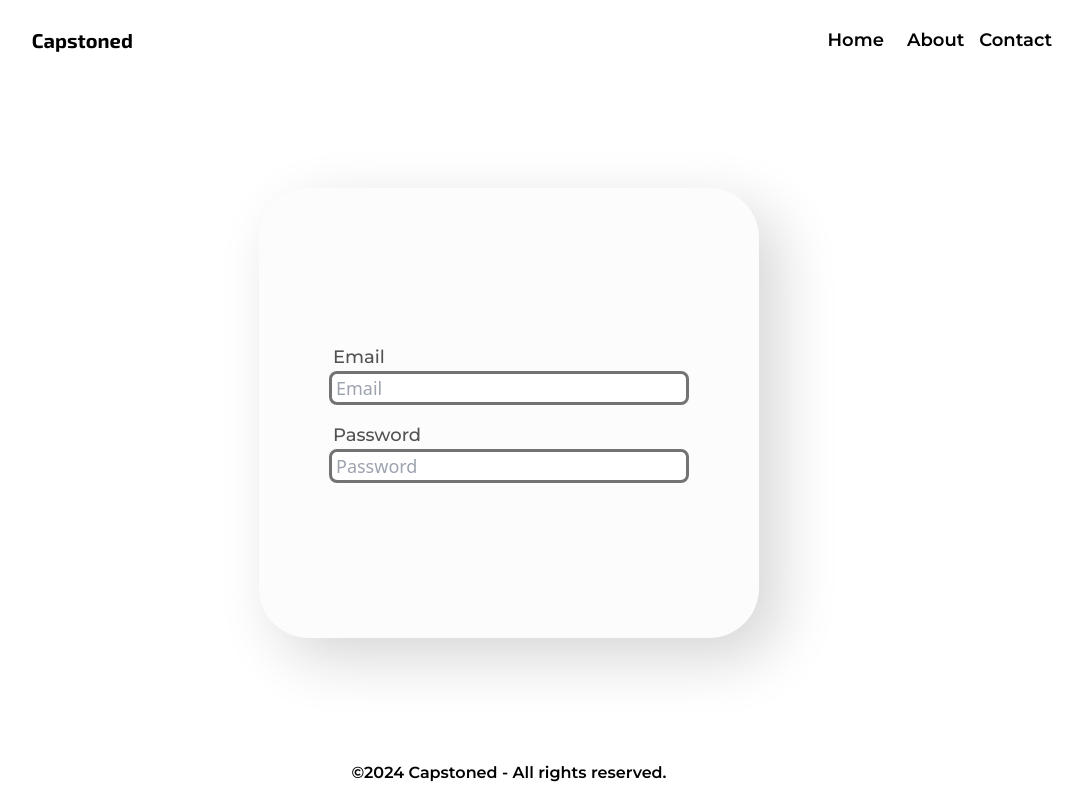
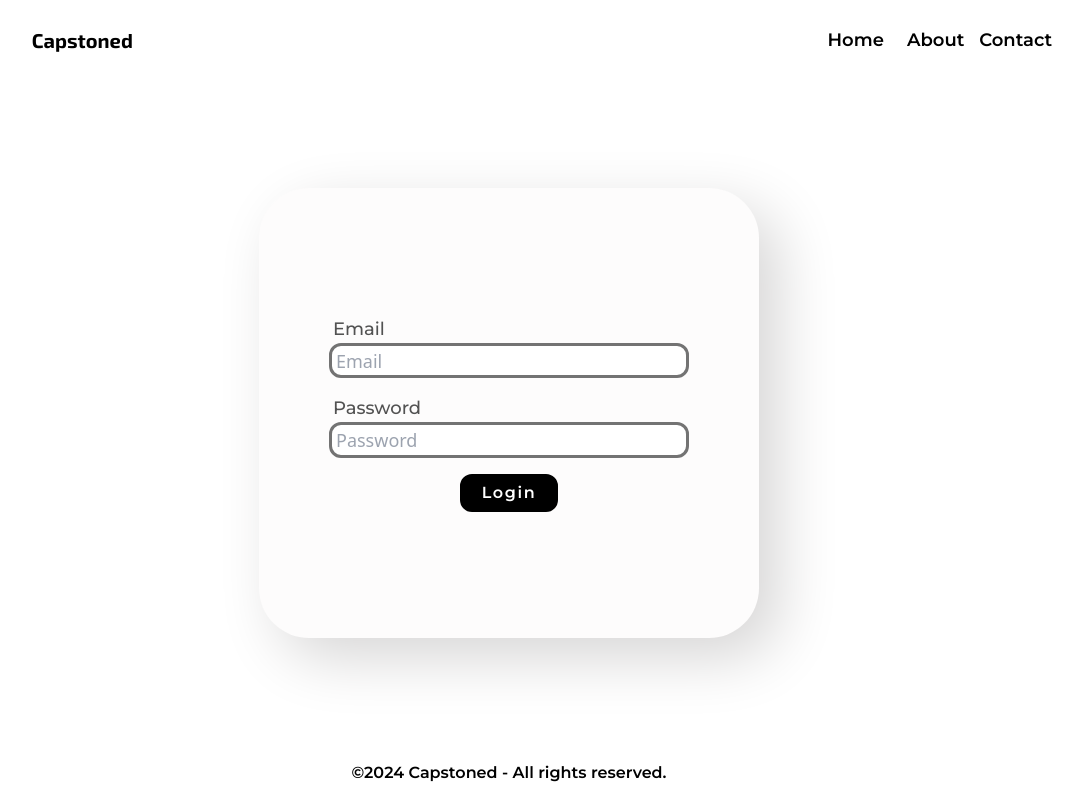
Before and after one commit to Vishal-Das-01/Final-Year-Project-Capstoned, a Next.js app: page /login in a window 1280 px wide. Shown: the whole page, without its empty margins (131-1214 px from the left). Built offline with nearby package versions, Linux system fonts and the light colour scheme.

Commit message:
Finished Login Page: Finished UI. Have not connected to backend

```diff
--- a/src/app/(Unauthenticated)/(1_login_page)/login/LoginPage.module.css
+++ b/src/app/(Unauthenticated)/(1_login_page)/login/LoginPage.module.css
@@ -8,6 +8,12 @@
 background: #fdfcfc;
 box-shadow:  20px 20px 60px #d7d6d6,
              -20px -20px 60px #ffffff;
+
+
+           /* border-radius: 50px;
+background: #f2f2f2;
+box-shadow:  20px 20px 60px #cecece,
+             -20px -20px 60px #ffffff;*/
 }
 
 .formContainer{
--- a/src/app/(Unauthenticated)/(1_login_page)/login/_components/LoginInput/LoginInput.jsx
+++ b/src/app/(Unauthenticated)/(1_login_page)/login/_components/LoginInput/LoginInput.jsx
@@ -7,7 +7,7 @@ export default function LoginInput({label, inputType, inputPlaceholder}){
 				{label}
 			</label>
 			<input
-				className={`${styles.input} px-2 text-lg rounded-lg border-2 border-neutral-500 outline-none`}
+				className={`${styles.input} px-2 text-lg rounded-xl outline-none border-2 border-neutral-500 flex justify-center`}
 				type={inputType}
 				placeholder={inputPlaceholder}
 			/>
--- a/src/app/(Unauthenticated)/(1_login_page)/login/_components/LoginInput/LoginInput.module.css
+++ b/src/app/(Unauthenticated)/(1_login_page)/login/_components/LoginInput/LoginInput.module.css
@@ -3,9 +3,10 @@
 }
 
 .input{
-	border-width: 3px;
+	border-width: 3.25px;
 	padding-right: 4px;
 	padding-left: 4px;
+	height: 35.25px;
 }
 
 .label{
--- /dev/null
+++ b/src/app/(Unauthenticated)/(1_login_page)/login/_components/LoginSubmitBtn/LoginSubmitBtn.jsx
@@ -0,0 +1,13 @@
+import styles from "./LoginSubmitBtn.module.css";
+
+export default function LoginSubmitBtn({btnText}){
+	return (
+		<div className={`${styles.btnContainer} flex items-center justify-center py-2  `}>
+			<div className={`${styles.secondaryContainer} h-full`}>
+				<button className={`${styles.loginSubmitBtn} font-montserrat font-semibold text-white bg-black rounded-xl text-base tracking-widest border-4 border-black hover:bg-white hover:border-4 hover:border-black hover:text-black hover:font-semibold hover:font-montserrat hover:text-base`}>
+					{btnText}
+				</button>
+			</div>
+		</div>
+	);
+}
--- /dev/null
+++ b/src/app/(Unauthenticated)/(1_login_page)/login/_components/LoginSubmitBtn/LoginSubmitBtn.module.css
@@ -0,0 +1,11 @@
+.btnContainer{
+	width: 80%;
+}
+
+.loginSubmitBtn{
+	padding: 3px 18px;
+}
+
+.secondaryContainer{
+
+}
--- a/src/app/(Unauthenticated)/(1_login_page)/login/page.jsx
+++ b/src/app/(Unauthenticated)/(1_login_page)/login/page.jsx
@@ -1,4 +1,5 @@
 import LoginInput from "./_components/LoginInput/LoginInput.jsx";
+import LoginSubmitBtn from "./_components/LoginSubmitBtn/LoginSubmitBtn.jsx";
 
 import styles from "./LoginPage.module.css";
 
@@ -23,6 +24,7 @@ export default function LoginPage(props){
 							inputType="password"
 							inputPlaceholder="Password"
 						/>
+						<LoginSubmitBtn btnText="Login"/>
 					</form>
 				</div>
 			</div>
```
